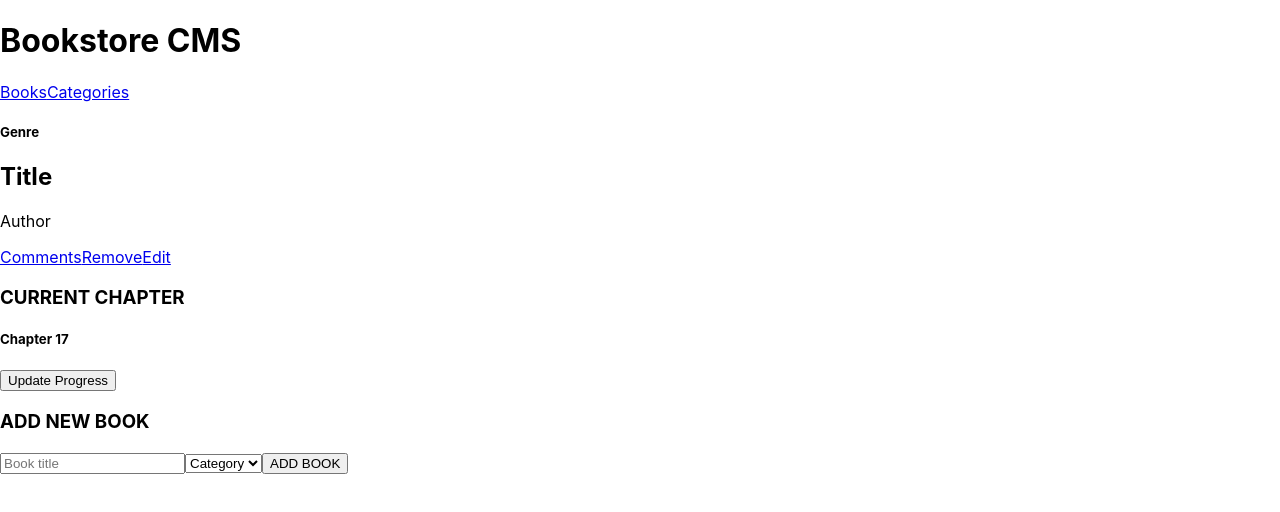
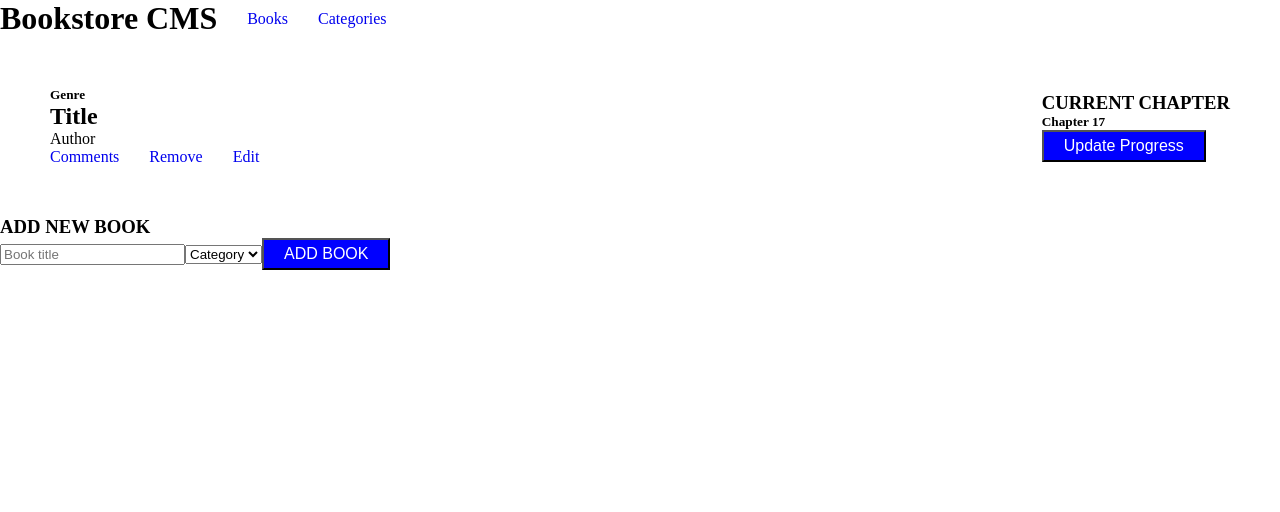
Before and after one commit to luftedar/book-store, a React (Create React App) app: page / in a window 1280 px wide. Shown: the top 512 px of the page. Built offline with nearby package versions, Linux system fonts and the light colour scheme.

Commit message:
Add Basic Positioning

```diff
--- a/src/components/Form.js
+++ b/src/components/Form.js
@@ -2,7 +2,7 @@ import React from 'react';
 
 function Form() {
   return (
-    <div>
+    <div className="form-area">
       <h3>ADD NEW BOOK</h3>
       <form>
         <input type="text" placeholder="Book title" />
--- a/src/index.css
+++ b/src/index.css
@@ -1,13 +1,33 @@
-body {
+* {
   margin: 0;
-  font-family: -apple-system, BlinkMacSystemFont, 'Segoe UI', 'Roboto', 'Oxygen',
-    'Ubuntu', 'Cantarell', 'Fira Sans', 'Droid Sans', 'Helvetica Neue',
-    sans-serif;
-  -webkit-font-smoothing: antialiased;
-  -moz-osx-font-smoothing: grayscale;
+  box-sizing: border-box;
 }
 
-code {
-  font-family: source-code-pro, Menlo, Monaco, Consolas, 'Courier New',
-    monospace;
+.nav {
+  display: flex;
+  align-items: center;
 }
+
+.nav-links > * {
+  padding-left: 30px;
+  text-decoration: none;
+}
+
+.book-item {
+  display: flex;
+  align-items: center;
+  justify-content: space-between;
+  margin: 50px;
+}
+
+.book-desc div > * {
+  text-decoration: none;
+  margin-right: 30px;
+}
+
+button {
+  background-color: blue;
+  padding: 5px 20px;
+  font-size: 16px;
+  color: white
+}
```
